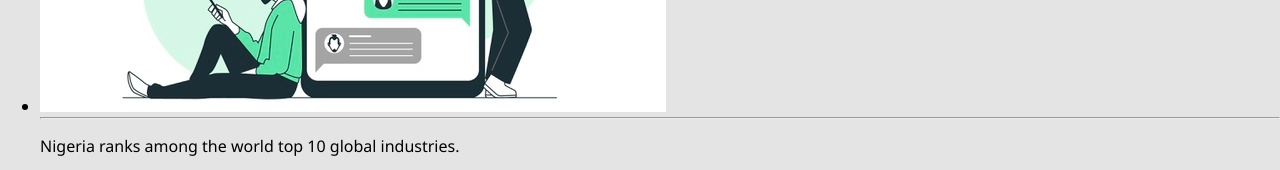
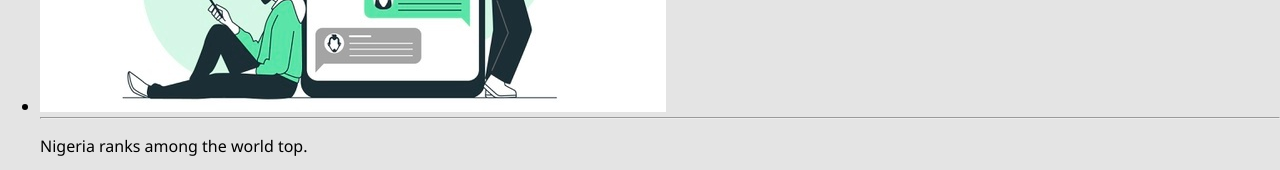
Before and after one commit to DeleMike/MK-iNVENTS, a plain HTML site: page index.html in a window 1280 px wide. Shown: the part 1540-1710 px from the top of the page. Drawn offline with Linux system fonts and the light colour scheme; grey boxes are pictures that could not be loaded.

Commit message:
update content

```diff
--- a/index.html
+++ b/index.html
@@ -90,7 +90,7 @@
               <ul>
                     <li><a href="#"><img src="chat.jpg" alt="logo"></a>
                         <hr>
-                        <p>Nigeria ranks among the world top 10 global industries.</p>
+                        <p>Nigeria ranks among the world top.</p>
                     </li>
                     <li><a href="#"><img src="covid_jpg.jpg" alt="logo"></a>
                         <hr>
```
